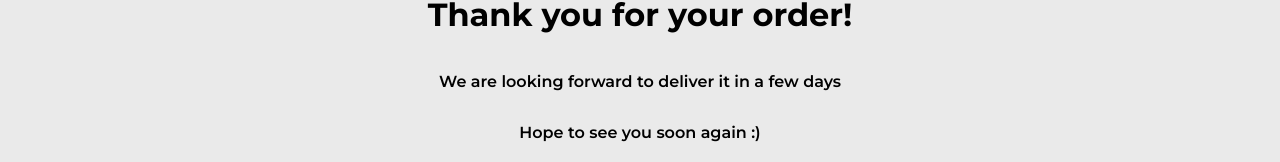
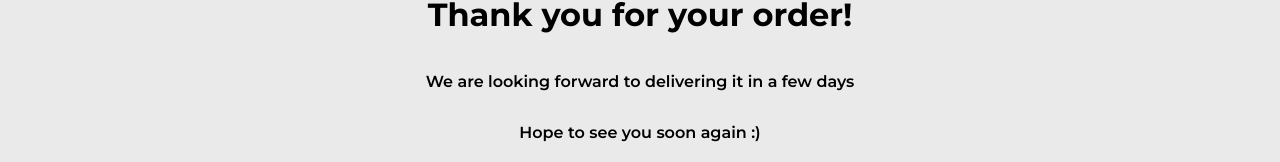
Before and after one commit to Sergii-Osedchuk/store, a React (Create React App) app: page /final in a window 1280 px wide. Shown: the part 186-348 px from the top of the page. Built offline with nearby package versions, Linux system fonts and the light colour scheme.

Commit message:
fixed loading issue

```diff
--- a/package.json
+++ b/package.json
@@ -11,6 +11,7 @@
     "@testing-library/react": "^13.4.0",
     "@testing-library/user-event": "^13.5.0",
     "@vis.gl/react-google-maps": "^1.1.0",
+    "firebase": "^10.12.3",
     "leaflet": "^1.9.4",
     "react": "^18.3.1",
     "react-dom": "^18.3.1",
--- a/src/pages/Final.jsx
+++ b/src/pages/Final.jsx
@@ -4,7 +4,7 @@ const Final = () => {
   return (
     <div className={styles.container}>
       <h1>Thank you for your order!</h1>
-      <p>We are looking forward to deliver it in a few days</p>
+      <p>We are looking forward to delivering it in a few days</p>
       <p>Hope to see you soon again :)</p>
     </div>
   )
--- a/src/pages/Products.jsx
+++ b/src/pages/Products.jsx
@@ -45,6 +45,7 @@ const Products = ({category}) => {
     useEffect(() => {
       const fetchData = async() => {
         try {
+          setProducts([]);
           setLoading(true);
           const data = await fetch(url);
           const json = await data.json();
```
Also changed, not shown: 1 other file (tests, documents, lock files or other folders).
